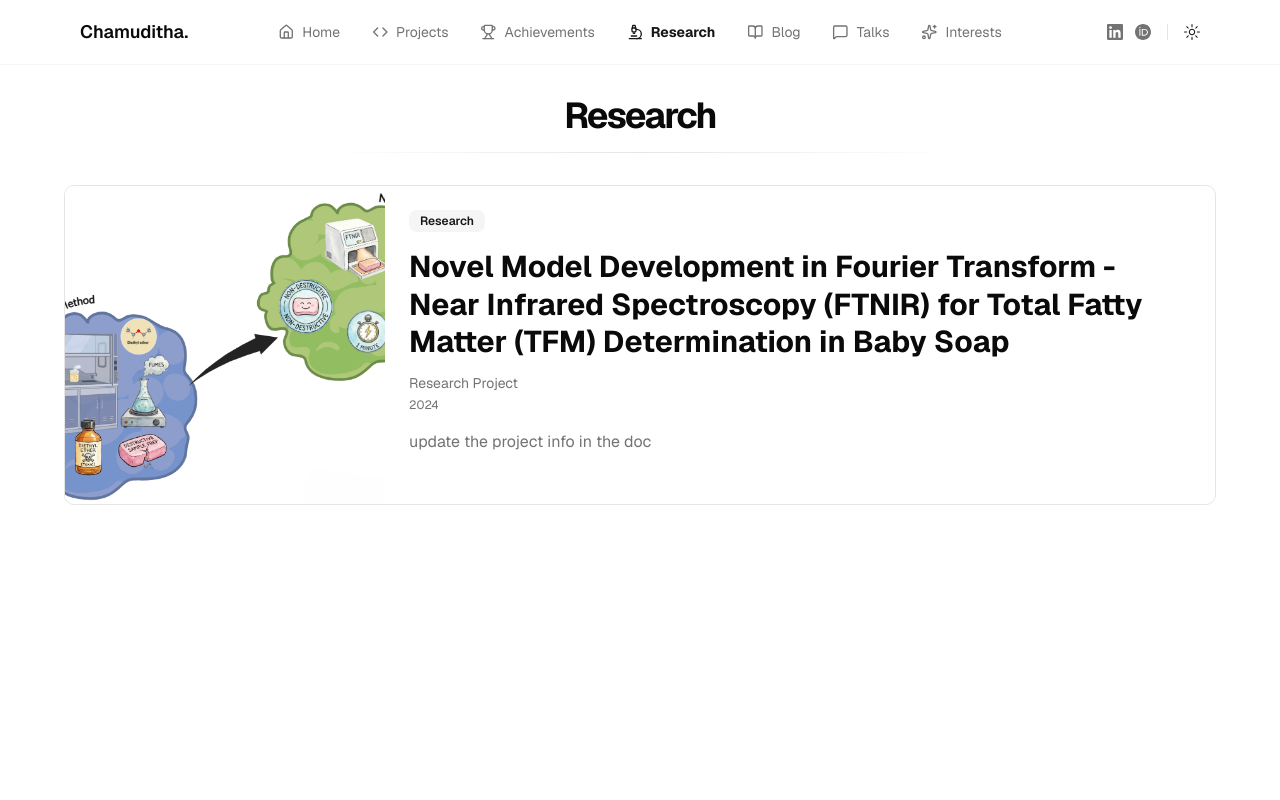
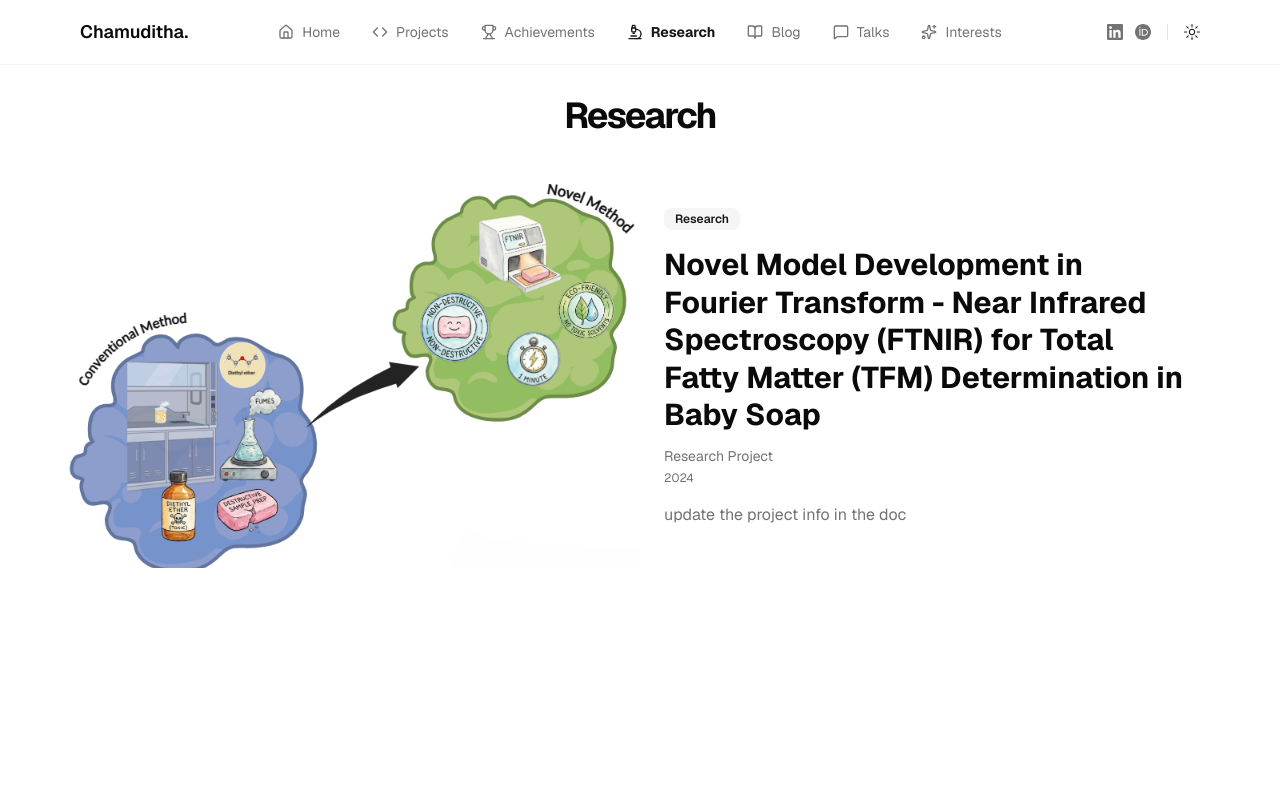
Before and after one commit to Nidula03/portfolio-chamuditha, a Next.js app: page /research in a window 1280 px wide. Shown: the top 800 px of the page. Built offline with nearby package versions, Linux system fonts and the light colour scheme.

Commit message:
feat: Enhance AchievementsPage layout with improved card styling and add title superscript rendering

```diff
--- a/src/app/achievements/page.tsx
+++ b/src/app/achievements/page.tsx
@@ -33,6 +33,7 @@ export default function AchievementsPage() {
                   <h2 className="text-xl sm:text-2xl font-bold mb-4 text-center">Scouting</h2>
                   <div className="grid grid-cols-1 gap-4 w-full mx-auto max-w-6xl">
                     <BlurFade delay={BLUR_FADE_DELAY * 4}>
+                      <div className="border border-border rounded-lg p-6 hover:shadow-lg hover:ring-2 hover:ring-muted transition-all">
                         <AchievementCard
                           index={0}
                           title="Baden Powell (BP) Award – Sri Lanka Scout Association"
@@ -43,8 +44,10 @@ export default function AchievementsPage() {
                           image="/achievements/badenPowell.jpeg"
                           link="https://trinitycollege.lk/2025/03/06/the-trinity-college-rover-scout-crew/"
                         />
+                      </div>
                     </BlurFade>
                     <BlurFade delay={BLUR_FADE_DELAY * 5}>
+                      <div className="border border-border rounded-lg p-6 hover:shadow-lg hover:ring-2 hover:ring-muted transition-all">
                         <AchievementCard
                           index={1}
                           title="President Scout Award – Sri Lanka Scout Association"
@@ -55,8 +58,10 @@ export default function AchievementsPage() {
                           image="/achievements/presidentScout.png"
                           link="https://trinitycollege.lk/2018/10/22/appointment-of-eighteen-presidents-scouts-from-trinity/"
                         />
+                      </div>
                     </BlurFade>
                     <BlurFade delay={BLUR_FADE_DELAY * 6}>
+                      <div className="border border-border rounded-lg p-6 hover:shadow-lg hover:ring-2 hover:ring-muted transition-all">
                         <AchievementCard
                           index={2}
                           title="Represented Sri Lanka at the 23rd World Scout Jamboree"
@@ -67,8 +72,10 @@ export default function AchievementsPage() {
                           images={["/achievements/certificate.png", "/achievements/jamboree1.png", "/achievements/jamboree2.png"]}
                           link="https://www.facebook.com/100069795514881/videos/907568832648548?__so__=permalink"
                         />
+                      </div>
                     </BlurFade>
                     <BlurFade delay={BLUR_FADE_DELAY * 7}>
+                      <div className="border border-border rounded-lg p-6 hover:shadow-lg hover:ring-2 hover:ring-muted transition-all">
                         <AchievementCard
                           index={3}
                           title="Best Explorer Scout & Runner-Up Team Member"
@@ -78,8 +85,10 @@ export default function AchievementsPage() {
                           description="Achieved the highest overall score among more than 200 competitors. The rigorous competition tested participants across a wide range of advanced disciplines, pioneering, scoutcraft, water activities, outdoor survival skills, and general knowledge. The event tested our collective and individual limits across pioneering, scoutcraft, water activities, and survival skills."
                           images={["/achievements/bestExplorer1.png", "/achievements/bestExplorer2.png", "/achievements/bestExplorer3.png"]}
                         />
+                      </div>
                     </BlurFade>
                     <BlurFade delay={BLUR_FADE_DELAY * 8}>
+                      <div className="border border-border rounded-lg p-6 hover:shadow-lg hover:ring-2 hover:ring-muted transition-all">
                         <AchievementCard
                           index={4}
                           title="Scout of the Year – Trinity College Kandy"
@@ -88,8 +97,10 @@ export default function AchievementsPage() {
                           organization="Trinity College Kandy, Sri Lanka"
                           description="Awarded as the most outstanding and dedicated Scout of the year. This award recognized the deep commitment to the Scouting movement and active, enthusiastic engagement in a wide variety of Scouting initiatives at the high school, national, and international levels."
                         />
+                      </div>
                     </BlurFade>
                     <BlurFade delay={BLUR_FADE_DELAY * 9}>
+                      <div className="border border-border rounded-lg p-6 hover:shadow-lg hover:ring-2 hover:ring-muted transition-all">
                         <AchievementCard
                           index={5}
                           title="Champion Scouts Team Member"
@@ -99,6 +110,7 @@ export default function AchievementsPage() {
                           description="This achievement stands as a proud milestone in my journey, reflecting not only physical endurance and determination but also the spirit of teamwork, resilience, and a passion for adventure. Competing against participants from across the island and emerging as champions was a truly rewarding and unforgettable experience."
                           image="/achievements/hikeTrophy.png"
                         />
+                      </div>
                     </BlurFade>
                   </div>
                 </div>
--- a/src/app/research/page.tsx
+++ b/src/app/research/page.tsx
@@ -22,12 +22,9 @@ export default function ResearchPage() {
               yOffset={8}
               text="Research"
             />
-            <div className="flex items-center w-full justify-center">
-              <div className="w-full h-px bg-gradient-to-r from-transparent via-border to-transparent" />
-            </div>
           </div>
           <BlurFade delay={BLUR_FADE_DELAY * 3}>
-            <div className="space-y-6 sm:space-y-8 w-screen relative left-1/2 right-1/2 -ml-[50vw] -mr-[50vw]">
+            <div className="space-y-6 sm:space-y-8 w-screen relative left-1/2 right-1/2 -ml-[50vw] -mr-[50vw] mt-8 sm:mt-12">
               <div className="grid grid-cols-1 gap-4 w-full mx-auto max-w-6xl">
                 <BlurFade delay={BLUR_FADE_DELAY * 5}>
                   <AchievementCard
--- a/src/components/achievement-card.tsx
+++ b/src/components/achievement-card.tsx
@@ -2,10 +2,26 @@
 "use client";
 
 import { Badge } from "@/components/ui/badge";
-import { Card } from "@/components/ui/card";
 import { Button } from "@/components/ui/button";
 import { ExternalLink, ChevronLeft, ChevronRight, X } from "lucide-react";
 import { useState, useEffect } from "react";
+
+// Helper function to render title with superscript
+const renderTitleWithSuperscript = (text: string) => {
+  const parts = text.split(/(\d+(?:st|nd|rd|th))/g);
+  return parts.map((part, idx) => {
+    const match = part.match(/(\d+)(st|nd|rd|th)/);
+    if (match) {
+      return (
+        <span key={idx}>
+          {match[1]}
+          <sup>{match[2]}</sup>
+        </span>
+      );
+    }
+    return part;
+  });
+};
 
 export interface AchievementCardProps {
   title: string;
@@ -75,7 +91,7 @@ export function AchievementCard({
   }, [hasMultipleImages, galleryImages.length, isModalOpen]);
 
   const imageSection = galleryImages.length > 0 && (
-    <div className="w-full md:w-48 lg:w-64 xl:w-80 h-48 md:h-64 lg:h-full flex-shrink-0 overflow-hidden bg-muted relative cursor-pointer" onClick={() => setIsModalOpen(true)}>
+    <div className="w-full md:w-full lg:w-1/2 h-80 md:h-96 overflow-hidden bg-muted relative cursor-pointer flex-shrink-0" onClick={() => setIsModalOpen(true)}>
       <img
         src={galleryImages[currentImageIndex]}
         alt={`${title} image ${currentImageIndex + 1}`}
@@ -121,7 +137,7 @@ export function AchievementCard({
 
   return (
     <>
-      <Card className="overflow-hidden border border-border hover:ring-2 hover:ring-muted hover:shadow-lg flex flex-col md:flex-row min-h-64 md:min-h-80">
+      <div className="overflow-hidden flex flex-col md:flex-row min-h-64 md:min-h-80">
         <div className={`flex flex-col md:flex-row w-full ${imageOnLeft ? "md:flex-row" : "md:flex-row-reverse"}`}>
           {imageSection}
           <div className="p-4 sm:p-6 flex flex-col flex-1 justify-between">
@@ -130,7 +146,7 @@ export function AchievementCard({
                 <Badge variant="secondary">{category}</Badge>
               </div>
 
-              <h3 className="text-lg sm:text-2xl md:text-3xl font-bold mb-3 leading-tight">{title}</h3>
+              <h3 className="text-lg sm:text-2xl md:text-3xl font-bold mb-3 leading-tight">{renderTitleWithSuperscript(title)}</h3>
 
 <p className="text-xs sm:text-sm text-muted-foreground mb-1">{organization}</p>
 
@@ -153,7 +169,7 @@ export function AchievementCard({
             </div>
           </div>
         </div>
-      </Card>
+      </div>
 
       {isModalOpen && galleryImages.length > 0 && (
         <div
--- a/src/components/navbar.tsx
+++ b/src/components/navbar.tsx
@@ -57,10 +57,10 @@ export default function Navbar() {
   return (
     <>
       <nav className="fixed inset-x-0 top-0 z-50 backdrop-blur-md border-b border-border/40 bg-background/80">
-        <div className="relative w-full h-16 flex items-center px-6 sm:px-8 md:px-16 lg:px-20">
+        <div className="relative w-full h-16 flex items-center justify-between px-6 sm:px-8 md:px-16 lg:px-20">
 
           {/* Left - Logo */}
-          <div className="flex items-center">
+          <div className="flex items-center flex-1">
             <Link
               href="/"
               className="font-semibold text-lg hover:text-primary transition-colors"
@@ -70,7 +70,7 @@ export default function Navbar() {
           </div>
 
           {/* Center - Nav (perfectly centered) */}
-          <div className="hidden md:flex items-center gap-8 absolute left-1/2 -translate-x-1/2">
+          <div className="hidden md:flex items-center gap-8 flex-1 justify-center">
             <NavLinks
               pathname={pathname}
               isOpen={isOpen}
@@ -79,7 +79,7 @@ export default function Navbar() {
           </div>
 
           {/* Right - Desktop Social + Theme */}
-          <div className="hidden md:flex items-center gap-4 ml-auto">
+          <div className="hidden md:flex items-center gap-4 flex-1 justify-end">
             <div className="flex items-center gap-3">
               {Object.entries(DATA.contact.social)
                 .filter(([_, social]) => social.navbar)
--- a/src/data/resume.tsx
+++ b/src/data/resume.tsx
@@ -3,7 +3,7 @@ import { HomeIcon, BookOpen, Code, MessageSquare, Sparkles, Trophy, Microscope }
 import { OrcidIcon } from "@/components/ui/svgs/orcid";
 
 export const DATA = {
-  name: "Chamuditha Ekanayake",
+  name: "Chamuditha Sawan Ekanayake",
   initials: "CE",
   url: "https://chamuditha.dev",
   location: "San Francisco, CA",
```
Lines whose indentation alone changed are shown as unchanged.
